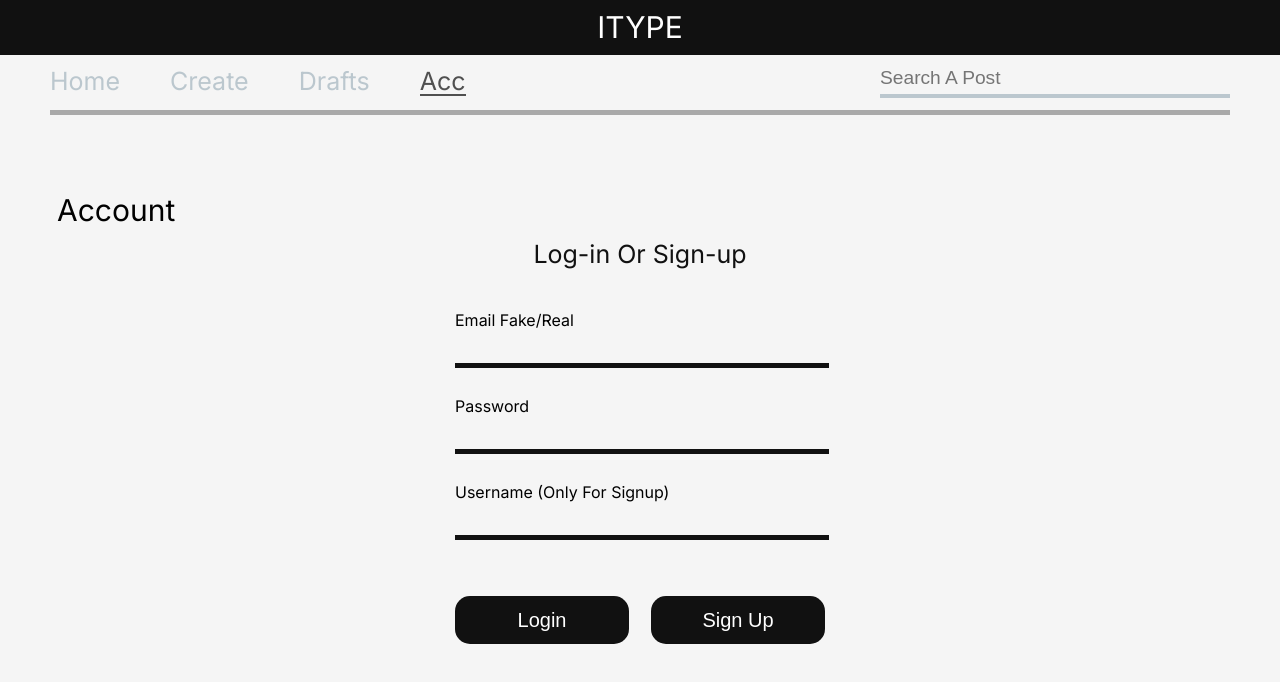
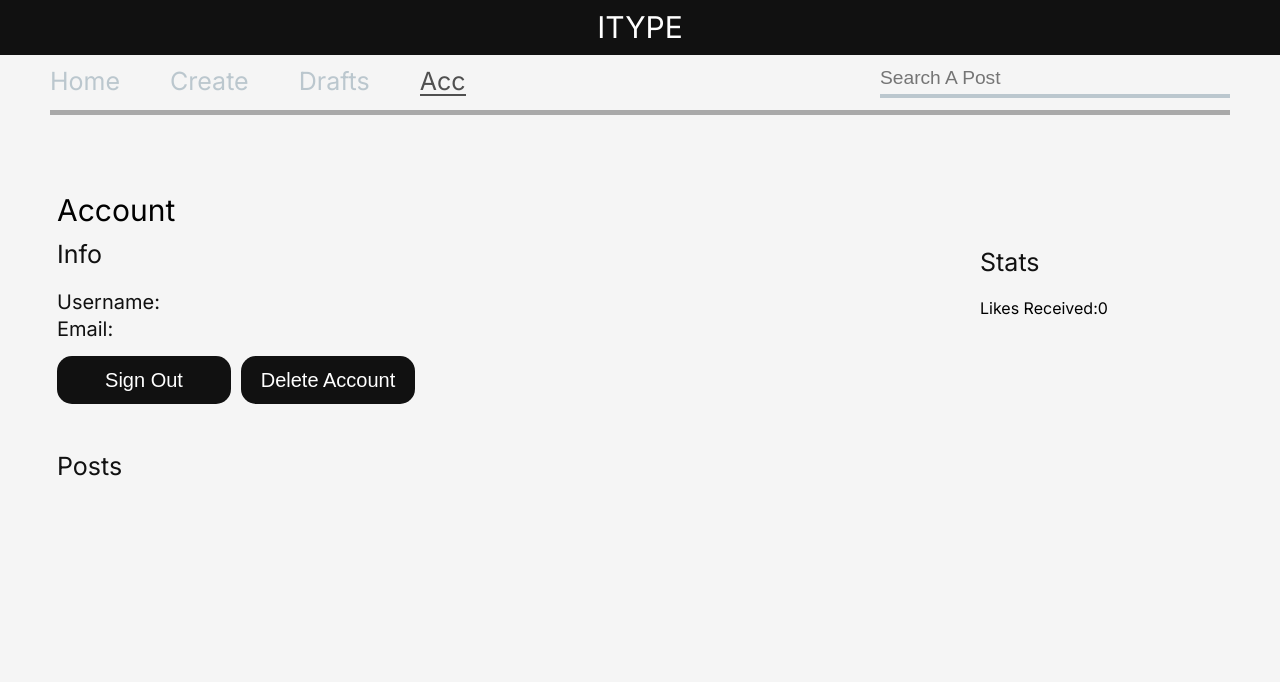
Before and after one commit to node0112/blogFrontend, a React (Vite) app: page /account in a window 1280 px wide. Shown: the top 682 px of the page. Built offline with nearby package versions, Linux system fonts and the light colour scheme; no server answers.

Commit message:
base account page layout completed

```diff
--- a/src/components/EditPage.jsx
+++ b/src/components/EditPage.jsx
@@ -24,10 +24,6 @@ function Editpage() {
 
   function getFormContent(){
   }
-
-  useEffect(()=>{
-    console.log(postContent)
-  },[postContent])
 
   return (
     <div className="edit">
--- a/src/components/LoginPage.jsx
+++ b/src/components/LoginPage.jsx
@@ -6,7 +6,7 @@ import Loading from './Loading'
 
 function LoginPage() {
 
-  const [sigednIn,setSignedIn] = useState(false)
+  const [sigednIn,setSignedIn] = useState(true)
   const [email, setEmail ] = useState("")
   const [password, setPassword ] = useState("")
   const [username, setUsername] = useState("")
@@ -14,7 +14,13 @@ function LoginPage() {
 
   useEffect(() => {
     let accessToken = localStorage.getItem("AT")
-    accessToken ? console.log(accessToken) : null
+    accessToken ? setSignedIn(true) : null
+
+    //check if user is signed in
+    let lsEmail = localStorage.getItem('email')
+    let lsUsername = localStorage.getItem('username')
+    lsEmail ? setEmail(lsEmail) : null
+    lsUsername ? setUsername(lsUsername) : null
     //check if user is signed in by looking if cookies are stored
   }, [])
 
@@ -48,13 +54,20 @@ function LoginPage() {
         email
       }
       authAPI.post('/signup' , signupDetails).then(res => {
-        const errors = res.data.errors
+        let errors = []
+        if(res.data.errors){
+          errors = res.data.errors
+        }
         if(errors.length > 0 ){
           let errorMessages = [ ]
           errors.forEach(error =>{
             errorMessages.push(error.msg)
           })
           showErrors(errorMessages)
+        }
+        else{
+          saveLocal(res.data)
+          setSignedIn(true)
         }
       })
       .catch(err =>{
@@ -72,13 +85,20 @@ function LoginPage() {
       }
       authAPI.post('/login' , loginDetails).then(res => {
         const errors = res.data.errors
-        console.log(res)
-        if(errors.length > 0 ){
+        const data = res.data
+        setLoading(false)
+        if(errors.length > 0 ){ //handle all the errors
           let errorMessages = [ ]
           errors.forEach(error =>{
             errorMessages.push(error.msg)
           })
           showErrors(errorMessages)
+        }
+        //else save in local storage\
+        else{
+          saveLocal(data)
+          //set loged in to true so that sign up form gets removed
+          setSignedIn(true)
         }
       })
       .catch(err =>{
@@ -88,6 +108,15 @@ function LoginPage() {
     }
   }
 
+  function saveLocal(data){
+    let refreshToken = data.refreshToken
+    let accessToken = data.accessToken
+    let user = data.user
+    localStorage.setItem('RT', refreshToken)
+    localStorage.setItem('AT', accessToken)
+    localStorage.setItem('email', user.email )
+    localStorage.setItem('username', user.username)
+  }
 
   async function showErrors(errors){
     setLoading(false)
@@ -109,7 +138,8 @@ function LoginPage() {
   return (
     <div>
        <div className='content-title'>Account</div>
-      <Loading loading={loading} />
+       <Loading loading={loading} />
+       {!sigednIn ?
        <div className="login-box flex flex column vertical">
         <div className="small-heading" style={{marginBottom: "45px"}}>Log-in Or Sign-up</div>
         <form className="login-form flex column horizontal">
@@ -124,7 +154,32 @@ function LoginPage() {
             <button type='button' className='form-button' onClick={signup}>Sign Up</button>
           </div>
         </form>
+       </div>
+       :
+      <div className="account-container" style={{marginLeft: "7px"}}>
+        <div className="top-acc-container flex column" >
+          <div className="small-heading" style={{marginBottom:"25px"}} >Info</div>
+          <div className="account-info flex column">
+            <div className="smaller-heading flex" style={{gap: '10px'}}>Username: <div>{username}</div></div>
+            <div className="smaller-heading flex" style={{gap: '10px'}}>Email: <div>{email}</div></div>
+            <div className="button-container flex" style={{marginBottom: '50px',gap: '10px',marginTop: '10px' ,width: 'max-content'}}>
+            <button type='button' className='form-button cursor' >Sign Out</button>
+            <button type='button' className='form-button cursor' >Delete Account</button>
+          </div>
+          </div>
         </div>
+        <div className="acc-bottom-container">
+          <div className="small-heading" style={{marginBottom:"25px"}} >Posts</div>
+        </div>
+        <div className="acc-stat-container defont">
+        <div className="small-heading" style={{marginBottom:"25px",marginTop:'-25px'}} >Stats</div>
+          <div className="acc-stats flex">
+            <div className="stat-name">Likes Received: </div>
+            <div className="stat-value">0</div>
+          </div>
+        </div>
+      </div>
+      }
     </div>
   )
 }
--- a/src/components/css/loginpage.css
+++ b/src/components/css/loginpage.css
@@ -20,6 +20,11 @@
     justify-content: space-between;
     margin-top: 56px;
 }
+.form-button:hover{
+    background-color: var(--darkgray);
+    color: var(--grayblack);
+    transition: all 0.3s;
+}
 .form-button{
     width: 174px;
     height: 48px;
@@ -29,3 +34,20 @@
     font-size: 20px;
     border: none;
 }
+
+/*account page signed in css*/
+
+.top-acc-container{
+
+}
+
+.acc-stat-container{
+    position: fixed;
+    right: 50px;
+    top: 275px;
+    width: 250px;
+}
+
+.account-info{
+    gap: 7px;
+}
--- a/src/index.css
+++ b/src/index.css
@@ -49,6 +49,11 @@ body{
   font-family: 'inter', sans-serif;
   color: var(--grayblack);
 }
+.smaller-heading{
+  font-size: 20px;
+  font-family: 'inter', sans-serif;
+  color: var(--grayblack);
+}
 .content-title{
   margin-top: 60px;
   z-index: 2;
```
